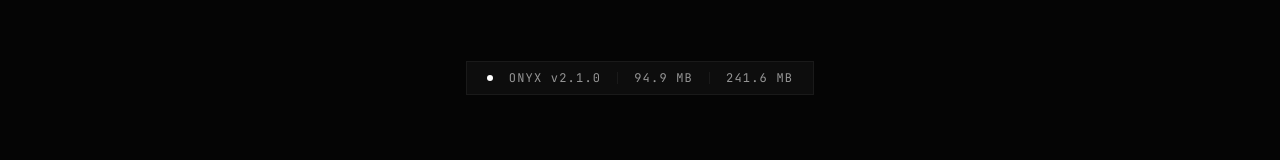
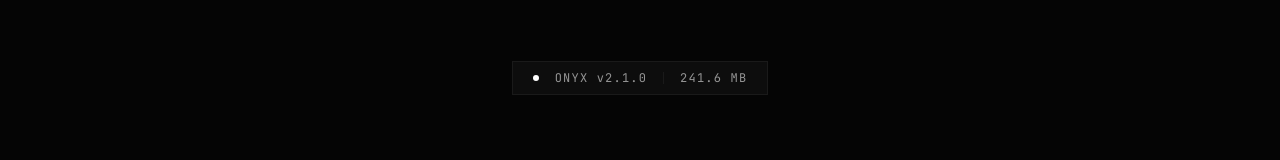
Before and after one commit to bleachfanjled/Onyx-Executor-1.0, a React (Vite) app: page /download in a window 1280 px wide. Shown: the part 280-440 px from the top of the page. Built offline with nearby package versions, Linux system fonts and the light colour scheme; no server answers.

Commit message:
Simplify download size badge display

```diff
--- a/src/pages/Download.jsx
+++ b/src/pages/Download.jsx
@@ -84,10 +84,6 @@ export default function DownloadPage() {
             <div className="w-1.5 h-1.5 rounded-full" style={{ backgroundColor: "#FFFFFF" }} />
             <span className="font-mono text-xs" style={{ color: "#959595", letterSpacing: "0.1em" }}>
               ONYX v{VERSION}
-            </span>
-            <div style={{ width: "1px", height: "12px", backgroundColor: "#1A1A1A" }} aria-hidden="true" />
-            <span className="font-mono text-xs" style={{ color: "#959595", letterSpacing: "0.1em" }}>
-              {fileSize}
             </span>
             <div style={{ width: "1px", height: "12px", backgroundColor: "#1A1A1A" }} aria-hidden="true" />
             <span className="font-mono text-xs" style={{ color: "#959595", letterSpacing: "0.1em" }}>
```
